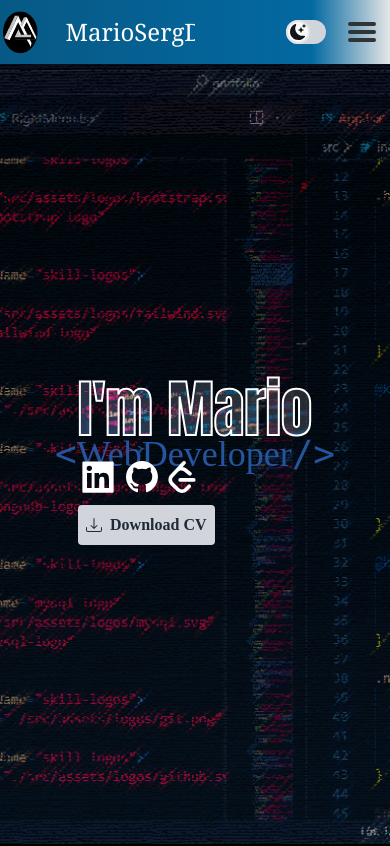
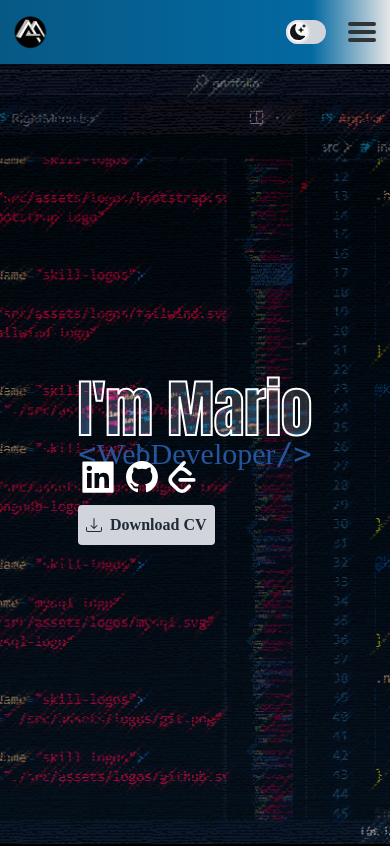
Before and after one commit to mariosergdc/portfolio, a React (Vite) app: page / in a window 390 px wide. Shown: the top 846 px of the page. Built offline with nearby package versions, Linux system fonts and the light colour scheme.

Commit message:
flex-wrap in tools,webdwv label resize,d-none in css,change navbar in mobile

```diff
--- a/src/App.tsx
+++ b/src/App.tsx
@@ -28,7 +28,7 @@ export default function App() {
           id="home"
           className="home relative flex flex-col content-center justify-center flex-wrap"
         >
-          <div className="absolute hero-back h-full w-full flex items-center justify-center text-4xl sm:text-7xl lg:text-9xl text-blue-500 md:pt-24">
+          <div className="absolute hero-back h-full w-full flex items-center justify-center text-3xl sm:text-7xl lg:text-9xl text-blue-500 md:pt-24">
             <div>
               <code>&lt;</code>WebDeveloper
               <code>/&gt;</code>
@@ -186,7 +186,7 @@ export default function App() {
                   can cast with the hero in one minute. The goal is to enhance
                   your gameplay and increase your chances of success.
                 </div>
-                <div className="flex justify-center items-center gap-1 mt-2">
+                <div className="flex flex-wrap justify-center items-center gap-1 mt-2">
                   <FaReact /> React.js <BiLogoJavascript /> JS <BiLogoCss3 />
                   CSS <AiFillHtml5 /> HTML
                 </div>
@@ -226,12 +226,12 @@ export default function App() {
                   standings table, the top scorers, and the schedule of played
                   matches.
                 </div>
-                <div className="flex justify-center items-center gap-1 mt-2">
+                <div className="flex flex-wrap justify-center items-center gap-1 mt-2">
                   <FaReact /> React.js <BiLogoJavascript /> JS <BiLogoCss3 />
                   CSS <AiFillHtml5 /> HTML <BsBootstrap />
                   Bootstrap
                 </div>
-                <div className="flex justify-center items-center gap-1">
+                <div className="flex flex-wrap justify-center items-center gap-1">
                   <BiLogoNodejs />
                   Node.js <SiExpress />
                   Express <BiLogoMongodb />
@@ -287,12 +287,12 @@ export default function App() {
                   efficient solution to keep personal and professional contact
                   information organized.
                 </div>
-                <div className="flex justify-center items-center gap-1 mt-2">
+                <div className="flex flex-wrap justify-center items-center gap-1 mt-2">
                   <FaReact /> React.js <BiLogoJavascript /> JS <BiLogoCss3 />
                   CSS <AiFillHtml5 /> HTML <BsBootstrap />
                   Bootstrap
                 </div>
-                <div className="flex justify-center items-center gap-1">
+                <div className="flex flex-wrap justify-center items-center gap-1">
                   <BiLogoNodejs />
                   Node.js <SiExpress />
                   Express <BiLogoMongodb />
@@ -333,7 +333,7 @@ export default function App() {
                   A professional portfolio is an excellent way to showcase your
                   skills and qualifications.
                 </div>
-                <div className="flex justify-center items-center gap-1 mt-2">
+                <div className="flex flex-wrap justify-center items-center gap-1 mt-2">
                   <FaReact /> React.js <BiLogoJavascript /> JS <BiLogoCss3 />
                   CSS <AiFillHtml5 /> HTML
                 </div>
--- a/src/components/NavBar.tsx
+++ b/src/components/NavBar.tsx
@@ -18,9 +18,9 @@ const NavBar = () => {
       <header className="container max-w-screen-lg grid md:grid-cols-3 grid-cols-2 navbar h-full items-center mx-auto ">
         <div className="brand-container flex  items-center justify-start ">
           <a href="#home">
-            <img className="h-16" src="/m.png" alt="logo" />
+            <img className="h-12 ml-3 md:h-16" src="/m.png" alt="logo" />
           </a>
-          <h1 className="brand text-2xl pl-6 lg:pl-1 font-serif">
+          <h1 className="brand hidden sm:block text-base sm:text-2xl sm:pl-1 lg:pl-2 font-serif">
             <a href="#home">MarioSergDC</a>
           </h1>
         </div>
--- a/src/index.css
+++ b/src/index.css
@@ -301,6 +301,10 @@ html {
   transform: translateY(-200%) rotate(135deg) !important;
 }
 
+.d-none {
+  display: none;
+}
+
 @media screen and (min-width: 768px) {
   .header-texts {
     font-size: 5rem;
@@ -329,6 +333,9 @@ html {
   .hamburger {
     display: none;
   }
+  .d-none {
+    display: block;
+  }
 }
 
 .df-jcc-aic {
@@ -342,6 +349,3 @@ html {
   text-shadow: 0 1px 0 #cccccc, 0 2px 0 #cccccc, 0 3px 0 #cccccc,
     0 50px 30px rgba(0, 0, 0, 0.3);
 }
-.d-none {
-  display: none;
-}
```
